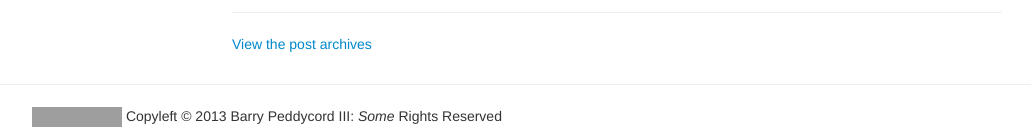
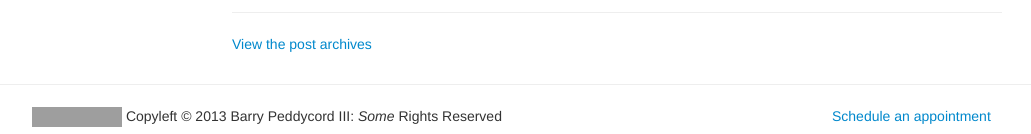
Before and after one commit to isharacomix/oldsite, a Jekyll site: the page built from index.html, in a window 1280 px wide and 900 px high, scrolled down 3197 px. Shown: the part 763-897 px from the top of the window, without its empty margins (123-1154 px from the left). Built offline with Jekyll 4.4.1, drawn with Linux system fonts in a browser that asks for light colours; comment, search, counter and statistics services are not loaded; grey boxes are pictures that could not be loaded.

Commit message:
Added appointment calendar.

```diff
--- a/_includes/footer.html
+++ b/_includes/footer.html
@@ -1,4 +1,4 @@
-<div class="offset1 span10">
+<div class="offset1 span8">
 
     <p class="license">
         <a rel="license" href="http://creativecommons.org/licenses/by-sa/3.0/" class="license-logo">
@@ -9,5 +9,7 @@
         Copyleft &copy; 2013 Barry Peddycord III: <em>Some</em> Rights Reserved
     </p>
 
-
 </div>
+<div class="span2">
+    <a href="http://doodle.com/isharacomix">Schedule an appointment</a>
+</div>
```
